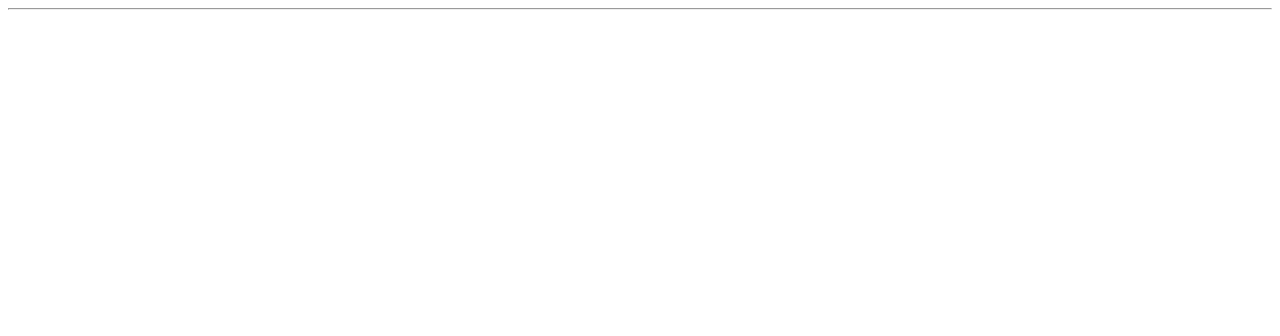
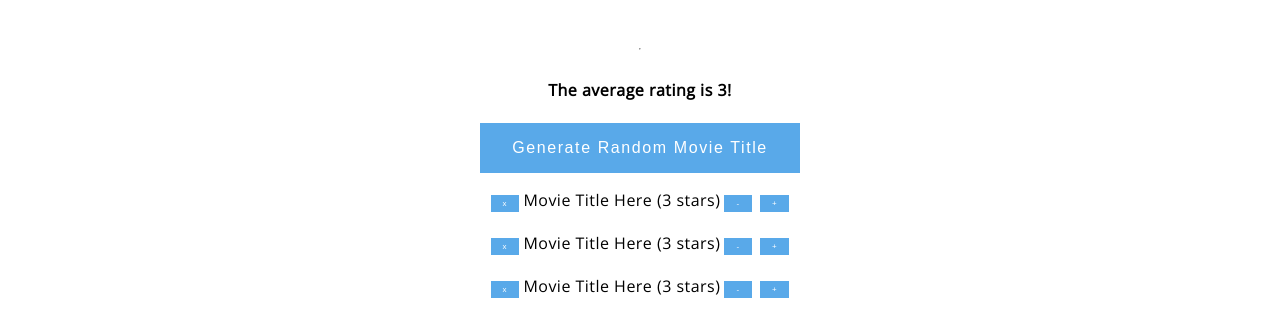
Before and after one commit to jayflan/acme-random-movie-generator, a React app: page / in a window 1280 px wide. Shown: the top 336 px of the page. Built offline with nearby package versions, Linux system fonts and the light colour scheme.

Commit message:
Done: html mockup / Next: react main app

```diff
--- a/client/index.html
+++ b/client/index.html
@@ -1,8 +1,22 @@
 <html>
   <head>
+    <title>Movie Title Generator</title>
+    <link href="https://fonts.googleapis.com/css?family=Open+Sans" rel="stylesheet">
+    <link rel="stylesheet" href="/style.css" />
     <script src='/dist/main.js' defer></script>
   </head>
   <body>
     <div id='root'></div>
+    <div>
+      <h4>The average rating is 3!</h4>
+    </div>
+    <div>
+      <button>Generate Random Movie Title</button>
+    </div>
+    <div>
+      <ul><button id=deleteButton>x</button>Movie Title Here (3 stars)<button id=starButton>-</button><button id=starButton>+</button></ul>
+      <ul><button id=deleteButton>x</button>Movie Title Here (3 stars)<button id=starButton>-</button><button id=starButton>+</button></ul>
+      <ul><button id=deleteButton>x</button>Movie Title Here (3 stars)<button id=starButton>-</button><button id=starButton>+</button></ul>
+    </div>
   </body>
 </html>
--- /dev/null
+++ b/public/style.css
@@ -0,0 +1,87 @@
+/*tags*/
+* {
+  box-sizing:border-box;
+}
+/* #root {
+  display: flex;
+  flex-direction: column;
+  align-items: center;
+} */
+ul {
+ list-style-type: none;
+ padding: 0;
+}
+li {
+  border-bottom: solid 1px gray;
+  padding: 0.5rem;
+}
+body {
+  display: flex;
+  flex-direction: column;
+  align-items: center;
+  font-family: 'Open Sans', arial,sans-serif;
+  padding: 2rem;
+  letter-spacing: 0.03em;
+
+}
+div > button {
+  display: flex;
+  flex-direction: column;
+  align-items: center;
+}
+button {
+  padding: 1em 2em;
+  border: none;
+  font-size: 1em;
+  transition: all 1s ease;
+  outline: none;
+  letter-spacing: 0.1em;
+}
+#deleteButton {
+  padding: 0.5em 1.5em;
+  margin: 0.5em;
+  border: none;
+  font-size: 0.5em;
+  transition: all 1s ease;
+  outline: none;
+  letter-spacing: 0.1em;
+ }
+ #starButton {
+  padding: 0.5em 1.5em;
+  margin: 0.5em;
+  border: none;
+  font-size: 0.5em;
+  transition: all 1s ease;
+  outline: none;
+  letter-spacing: 0.1em;
+ }
+button.remove {
+ background-color: #ff0000;
+ color: white;
+}
+/* form */
+form {
+ display: flex;
+ flex-direction: column;
+ flex-grow: 2;
+ margin: 1em;
+}
+
+/* input {
+ padding: 0.3em;
+ margin: 0.5em 0;
+ font-size: 1.5em;
+} */
+
+button {
+ color: white;
+ background-color: #59A9E9;
+}
+
+button:hover {
+ background-color: #59A9C2;
+}
+
+button:disabled {
+ background-color: #ccc;
+}
```
Also changed, not shown: 1 other file (tests, documents, lock files or other folders).
